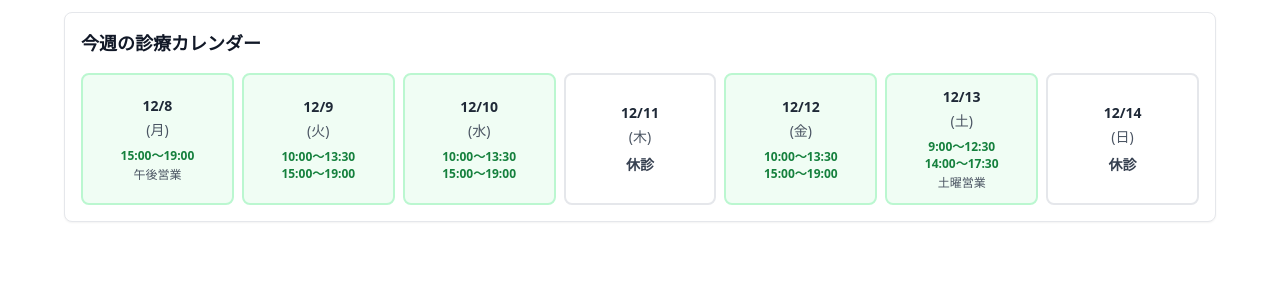
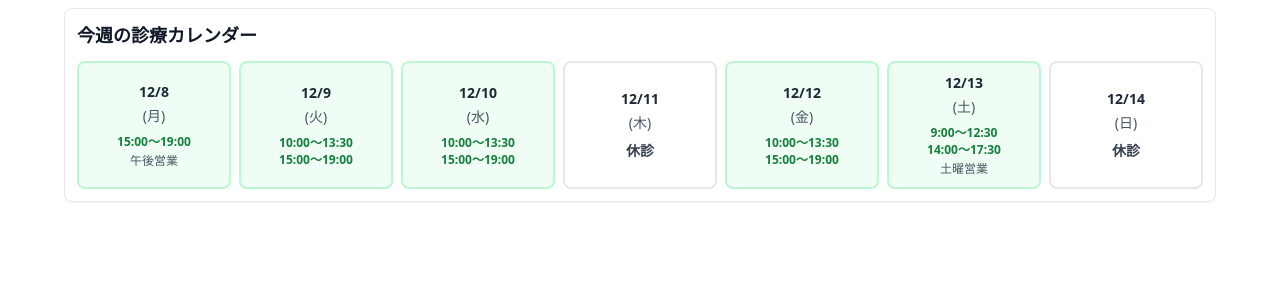
Before and after one commit to getegeteakete/smartreserve-dental, a React (Vite) app: page /calendar-embed in a window 1280 px wide. Shown: the top 300 px of the page. Built offline with nearby package versions, Linux system fonts and the light colour scheme; no server answers.

Commit message:
Further reduce padding for PC view in calendar embed - optimize spacing

```diff
--- a/src/components/WeeklyBusinessCalendar.tsx
+++ b/src/components/WeeklyBusinessCalendar.tsx
@@ -182,9 +182,9 @@ const WeeklyBusinessCalendar = () => {
   }
 
   return (
-    <div className="bg-white rounded-lg border border-gray-200 p-2 sm:p-2 md:p-3 lg:p-4 shadow-sm">
+    <div className="bg-white rounded-lg border border-gray-200 p-2 sm:p-2 md:p-2 lg:p-3 shadow-sm">
       {/* タイトル */}
-      <h3 className="text-sm sm:text-base md:text-lg font-bold text-gray-900 mb-2 sm:mb-3 md:mb-4">今週の診療カレンダー</h3>
+      <h3 className="text-sm sm:text-base md:text-lg font-bold text-gray-900 mb-2 sm:mb-2 md:mb-3">今週の診療カレンダー</h3>
 
       {/* 週間スケジュール */}
       <div className="grid grid-cols-1 sm:grid-cols-2 md:grid-cols-4 lg:grid-cols-7 gap-2 sm:gap-2">
@@ -198,7 +198,7 @@ const WeeklyBusinessCalendar = () => {
             <div
               key={index}
               className={`
-                rounded-lg border-2 p-2 sm:p-2 md:p-3 text-center min-h-[130px] sm:min-h-[110px] md:min-h-[90px] flex flex-col items-center justify-center
+                rounded-lg border-2 p-2 sm:p-2 md:p-2 lg:p-2.5 text-center min-h-[130px] sm:min-h-[100px] md:min-h-[85px] flex flex-col items-center justify-center
                 ${day.isOpen
                   ? 'bg-green-50 border-green-200'
                   : 'bg-white border-gray-200'
--- a/src/components/admin/AdminScheduleTabs.tsx
+++ b/src/components/admin/AdminScheduleTabs.tsx
@@ -210,11 +210,11 @@ export const AdminScheduleTabs = ({
                       以下のコードをコピーして、WordPressのカスタムHTMLブロックに貼り付けてください。
                     </p>
                     <pre className="bg-gray-900 text-gray-100 p-4 rounded-lg overflow-x-auto text-xs">
-                      <code>{`<div style="width: 100%; margin: 20px auto; overflow-x: auto;">
+                      <code>{`<div style="width: 100%; margin: 10px auto; overflow-x: auto;">
   <iframe
     src="https://489.toyoshima-do.com/calendar-embed"
     width="100%"
-    height="950"
+    height="850"
     frameborder="0"
     style="border: 1px solid #e0e0e0; border-radius: 8px; box-shadow: 0 2px 8px rgba(0,0,0,0.1); min-width: 320px;"
     scrolling="no"
@@ -225,11 +225,11 @@ export const AdminScheduleTabs = ({
                     <div className="mt-3">
                       <button
                         onClick={() => {
-                          const code = `<div style="width: 100%; margin: 20px auto; overflow-x: auto;">
+                          const code = `<div style="width: 100%; margin: 10px auto; overflow-x: auto;">
   <iframe
     src="https://489.toyoshima-do.com/calendar-embed"
     width="100%"
-    height="950"
+    height="850"
     frameborder="0"
     style="border: 1px solid #e0e0e0; border-radius: 8px; box-shadow: 0 2px 8px rgba(0,0,0,0.1); min-width: 320px;"
     scrolling="no"
--- a/src/pages/BusinessCalendarEmbed.tsx
+++ b/src/pages/BusinessCalendarEmbed.tsx
@@ -3,7 +3,7 @@ import WeeklyBusinessCalendar from "@/components/WeeklyBusinessCalendar";
 
 const BusinessCalendarEmbed = () => {
   return (
-    <div className="bg-white p-1 sm:p-2 md:p-3 w-full">
+    <div className="bg-white p-0 sm:p-1 md:p-2 w-full">
       <div className="w-full max-w-6xl mx-auto">
         <WeeklyBusinessCalendar />
       </div>
```
